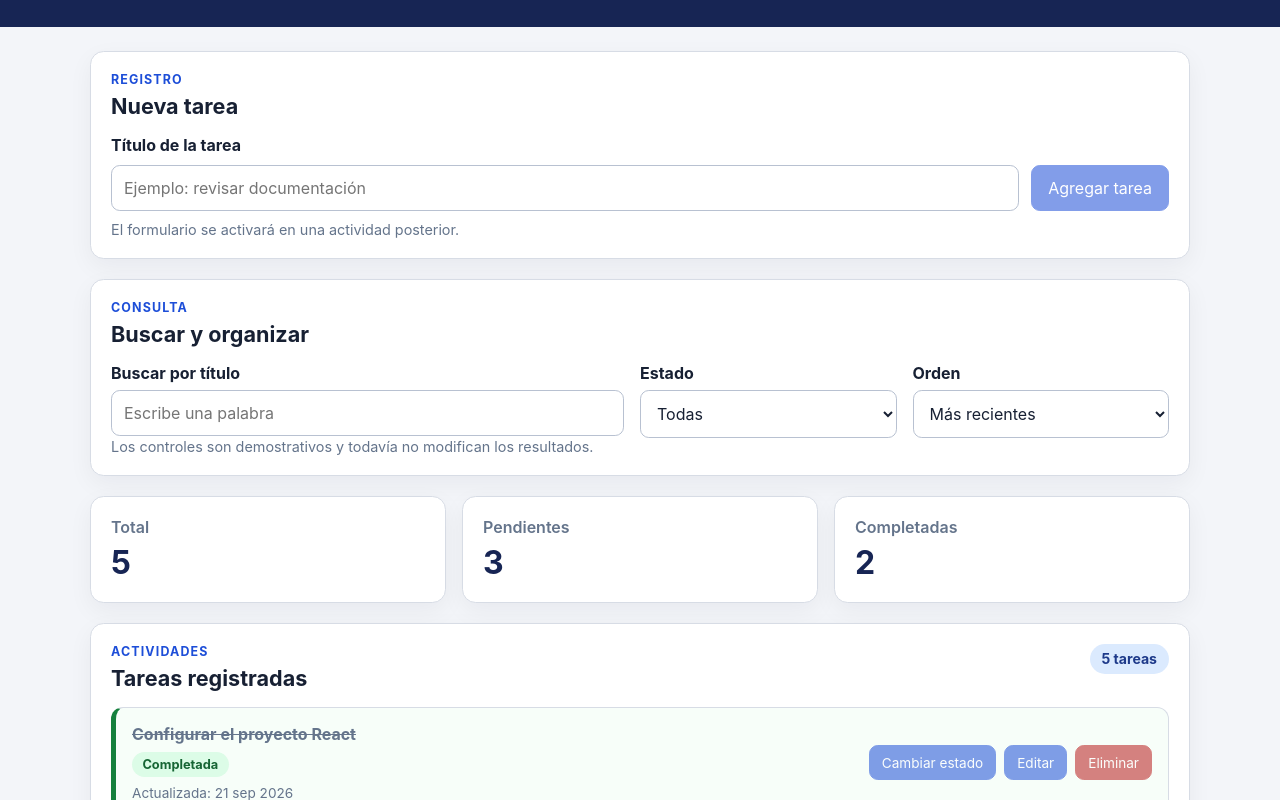
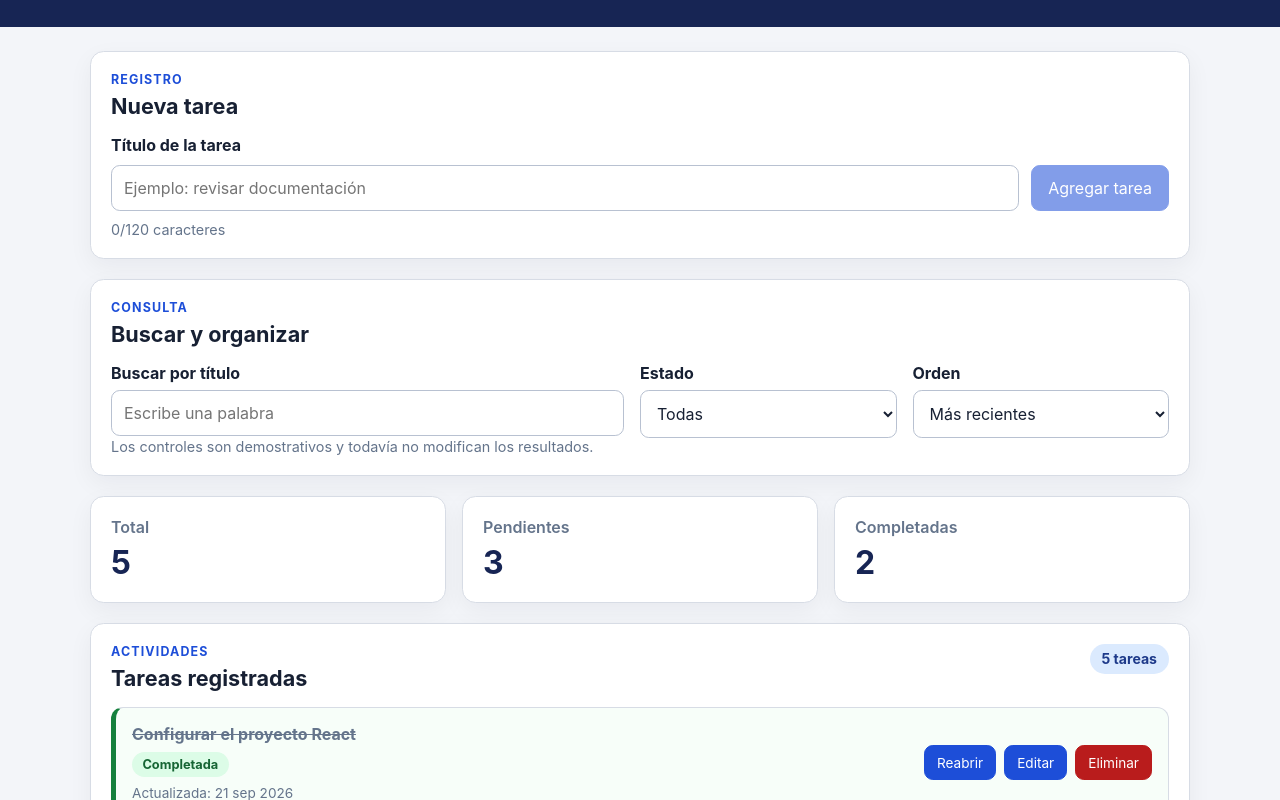
Before and after one commit to anarasconn/task-manager-frontend, a React (Vite) app: page / in a window 1280 px wide. Shown: the part 180-980 px from the top of the page. Built offline with nearby package versions, Linux system fonts and the light colour scheme.

Commit message:
agregar el estado de eventos y elcrud de las tareas

```diff
--- a/src/App.tsx
+++ b/src/App.tsx
@@ -1,21 +1,103 @@
+import { useState } from 'react';
 import { AppHeader } from './components/AppHeader';
 import { TaskFilters } from './components/TaskFilters';
 import { TaskForm } from './components/TaskForm';
 import { TaskList } from './components/TaskList';
 import { TaskSummary } from './components/TaskSummary';
-import { tasks } from './data/tasks';
+import { tasks as initialTasks } from './data/tasks';
+import type { Task } from './models/task.interface';
 
 export default function App() {
+  const [tasks, setTasks] = useState<Task[]>(
+    () => [...initialTasks],
+  );
+
+  function handleAddTask(title: string) {
+    const now = new Date().toISOString();
+
+    const newTask: Task = {
+      id: crypto.randomUUID(),
+      title,
+      status: 'pending',
+      createdAt: now,
+      updatedAt: now,
+    };
+
+    setTasks((currentTasks) => [newTask, ...currentTasks]);
+  }
+
+  function handleToggleStatus(id: string) {
+    const now = new Date().toISOString();
+
+    setTasks((currentTasks) =>
+      currentTasks.map((task) => {
+        if (task.id !== id) {
+          return task;
+        }
+
+        return {
+          ...task,
+          status:
+            task.status === 'pending' ? 'completed' : 'pending',
+          updatedAt: now,
+        };
+      }),
+    );
+  }
+
+  function handleEditTask(id: string, title: string) {
+    const now = new Date().toISOString();
+
+    setTasks((currentTasks) =>
+      currentTasks.map((task) =>
+        task.id === id
+          ? { ...task, title, updatedAt: now }
+          : task,
+      ),
+    );
+  }
+
+  function handleDeleteTask(id: string) {
+    const selectedTask = tasks.find((task) => task.id === id);
+
+    if (!selectedTask) {
+      return;
+    }
+
+    const shouldDelete = window.confirm(
+      `¿Eliminar la tarea "${selectedTask.title}"?`,
+    );
+
+    if (!shouldDelete) {
+      return;
+    }
+
+    setTasks((currentTasks) =>
+      currentTasks.filter((task) => task.id !== id),
+    );
+  }
+
   return (
     <div className="app-shell">
       <AppHeader />
 
       <main className="app-main">
-        <TaskForm />
+        <TaskForm onAddTask={handleAddTask} />
         <TaskFilters />
         <TaskSummary tasks={tasks} />
-        <TaskList tasks={tasks} />
+        <TaskList
+          tasks={tasks}
+          onToggleStatus={handleToggleStatus}
+          onEditTask={handleEditTask}
+          onDeleteTask={handleDeleteTask}
+        />
       </main>
+
+      <footer className="app-footer">
+        <div className="app-footer__content">
+          <p>Administrador de tareas - Frontend EC2</p>
+        </div>
+      </footer>
     </div>
   );
 }
--- a/src/components/TaskForm.tsx
+++ b/src/components/TaskForm.tsx
@@ -1,22 +1,38 @@
-// Dibuja el formulario de alta. En esta versión el botón está deshabilitado
-// y todavía no existe una acción que agregue tareas.
-export function TaskForm() {
+import { useState } from 'react';
+import type { FormEvent } from 'react';
+
+interface TaskFormProps {
+  onAddTask: (title: string) => void;
+}
+
+export function TaskForm({ onAddTask }: TaskFormProps) {
+  const [title, setTitle] = useState('');
+
+  const normalizedTitle = title.trim();
+
+  function handleSubmit(event: FormEvent<HTMLFormElement>) {
+    event.preventDefault();
+
+    if (!normalizedTitle) {
+      return;
+    }
+
+    onAddTask(normalizedTitle);
+    setTitle('');
+  }
+
   return (
-    <section
-      className="panel"
-      aria-labelledby="task-form-title"
-    >
+    <section className="panel" aria-labelledby="task-form-title">
       <div className="section-heading">
         <div>
-          <p className="section-heading__eyebrow">
-            Registro
-          </p>
+          <p className="section-heading__eyebrow">Registro</p>
           <h2 id="task-form-title">Nueva tarea</h2>
         </div>
       </div>
 
-      <form className="task-form">
+      <form className="task-form" onSubmit={handleSubmit}>
         <label htmlFor="task-title">Título de la tarea</label>
+
         <div className="task-form__row">
           <input
             id="task-title"
@@ -24,14 +40,17 @@ export function TaskForm() {
             type="text"
             placeholder="Ejemplo: revisar documentación"
             maxLength={120}
+            value={title}
+            onChange={(event) => setTitle(event.target.value)}
+            required
           />
-          <button type="button" disabled>
+
+          <button type="submit" disabled={!normalizedTitle}>
             Agregar tarea
           </button>
         </div>
-        <p className="helper-text">
-          El formulario se activará en una actividad posterior.
-        </p>
+
+        <p className="helper-text">{title.length}/120 caracteres</p>
       </form>
     </section>
   );
--- a/src/components/TaskItem.tsx
+++ b/src/components/TaskItem.tsx
@@ -1,21 +1,54 @@
+import { useState } from 'react';
+import type { FormEvent } from 'react';
 import type { Task } from '../models/task.interface';
 import { TaskStatusBadge } from './TaskStatusBadge';
+
 interface TaskItemProps {
   task: Task;
+  onToggleStatus: (id: string) => void;
+  onEditTask: (id: string, title: string) => void;
+  onDeleteTask: (id: string) => void;
 }
 
 function formatTaskDate(value: string): string {
-  const date = new Date(value);
-
   return new Intl.DateTimeFormat('es-MX', {
     dateStyle: 'medium',
-  }).format(date);
+  }).format(new Date(value));
 }
 
-export function TaskItem({ task }: TaskItemProps) {
-  const { title, status, updatedAt } = task;
+export function TaskItem({
+  task,
+  onToggleStatus,
+  onEditTask,
+  onDeleteTask,
+}: TaskItemProps) {
+  const { id, title, status, updatedAt } = task;
 
+  const [isEditing, setIsEditing] = useState(false);
+  const [draftTitle, setDraftTitle] = useState(title);
 
+  const normalizedDraft = draftTitle.trim();
+
+  function handleStartEdit() {
+    setDraftTitle(title);
+    setIsEditing(true);
+  }
+
+  function handleCancelEdit() {
+    setDraftTitle(title);
+    setIsEditing(false);
+  }
+
+  function handleEditSubmit(event: FormEvent<HTMLFormElement>) {
+    event.preventDefault();
+
+    if (!normalizedDraft) {
+      return;
+    }
+
+    onEditTask(id, normalizedDraft);
+    setIsEditing(false);
+  }
 
   return (
     <article
@@ -23,6 +56,36 @@ export function TaskItem({ task }: TaskItemProps) {
       role="listitem"
     >
       <div className="task-item__content">
+        {isEditing ? (
+          <form
+            className="task-item__edit-form"
+            onSubmit={handleEditSubmit}
+          >
+            <label className="sr-only" htmlFor={`edit-task-${id}`}>
+              Editar título de la tarea
+            </label>
+
+            <input
+              id={`edit-task-${id}`}
+              className="task-item__edit-input"
+              value={draftTitle}
+              onChange={(event) => setDraftTitle(event.target.value)}
+              maxLength={120}
+              autoFocus
+              required
+            />
+
+            <div className="task-item__edit-actions">
+              <button type="submit" disabled={!normalizedDraft}>
+                Guardar
+              </button>
+              <button type="button" onClick={handleCancelEdit}>
+                Cancelar
+              </button>
+            </div>
+          </form>
+        ) : (
+          <>
             <h3 className="task-item__title">{title}</h3>
 
             <TaskStatusBadge status={status} />
@@ -33,6 +96,8 @@ export function TaskItem({ task }: TaskItemProps) {
                 {formatTaskDate(updatedAt)}
               </time>
             </p>
+          </>
+        )}
       </div>
 
       <div
@@ -40,13 +105,28 @@ export function TaskItem({ task }: TaskItemProps) {
         role="group"
         aria-label={`Acciones para ${title}`}
       >
-        <button type="button" disabled>
-          Cambiar estado
+        <button
+          type="button"
+          onClick={() => onToggleStatus(id)}
+          disabled={isEditing}
+        >
+          {status === 'completed' ? 'Reabrir' : 'Completar'}
         </button>
-        <button type="button" disabled>
+
+        <button
+          type="button"
+          onClick={handleStartEdit}
+          disabled={isEditing}
+        >
           Editar
         </button>
-        <button type="button" className="button-danger" disabled>
+
+        <button
+          type="button"
+          className="button-danger"
+          onClick={() => onDeleteTask(id)}
+          disabled={isEditing}
+        >
           Eliminar
         </button>
       </div>
--- a/src/components/TaskList.tsx
+++ b/src/components/TaskList.tsx
@@ -3,9 +3,17 @@ import { TaskItem } from './TaskItem';
 
 interface TaskListProps {
   tasks: Task[];
+  onToggleStatus: (id: string) => void;
+  onEditTask: (id: string, title: string) => void;
+  onDeleteTask: (id: string) => void;
 }
 
-export function TaskList({ tasks }: TaskListProps) {
+export function TaskList({
+  tasks,
+  onToggleStatus,
+  onEditTask,
+  onDeleteTask,
+}: TaskListProps) {
   const resultLabel =
     tasks.length === 1 ? '1 tarea' : `${tasks.length} tareas`;
 
@@ -23,15 +31,18 @@ export function TaskList({ tasks }: TaskListProps) {
       {tasks.length === 0 ? (
         <div className="empty-state" role="status">
           <h3>No hay tareas registradas</h3>
-          <p>
-            La colección está vacía. Las nuevas tareas aparecerán
-            en esta sección.
-          </p>
+          <p>Utiliza el formulario para registrar una nueva actividad.</p>
         </div>
       ) : (
         <div className="task-list" role="list">
           {tasks.map((task) => (
-            <TaskItem key={task.id} task={task} />
+            <TaskItem
+              key={task.id}
+              task={task}
+              onToggleStatus={onToggleStatus}
+              onEditTask={onEditTask}
+              onDeleteTask={onDeleteTask}
+            />
           ))}
         </div>
       )}
--- a/src/styles/index.css
+++ b/src/styles/index.css
@@ -312,7 +312,33 @@ p { margin-top: 0; }
   color: #334155;
   font-size: 1.05rem;
 }
+.task-item__edit-form {
+  display: grid;
+  gap: 0.65rem;
+  width: 100%;
+}
 
+.task-item__edit-input {
+  width: 100%;
+}
+
+.task-item__edit-actions {
+  display: flex;
+  flex-wrap: wrap;
+  gap: 0.5rem;
+}
+
+.sr-only {
+  position: absolute;
+  width: 1px;
+  height: 1px;
+  padding: 0;
+  margin: -1px;
+  overflow: hidden;
+  clip: rect(0, 0, 0, 0);
+  white-space: nowrap;
+  border: 0;
+}
 @media (max-width: 720px) {
   .app-header { padding-block: 2.25rem; }
 
```
Also changed, not shown: 1 other file (tests, documents, lock files or other folders). Lines whose indentation alone changed are shown as unchanged.
